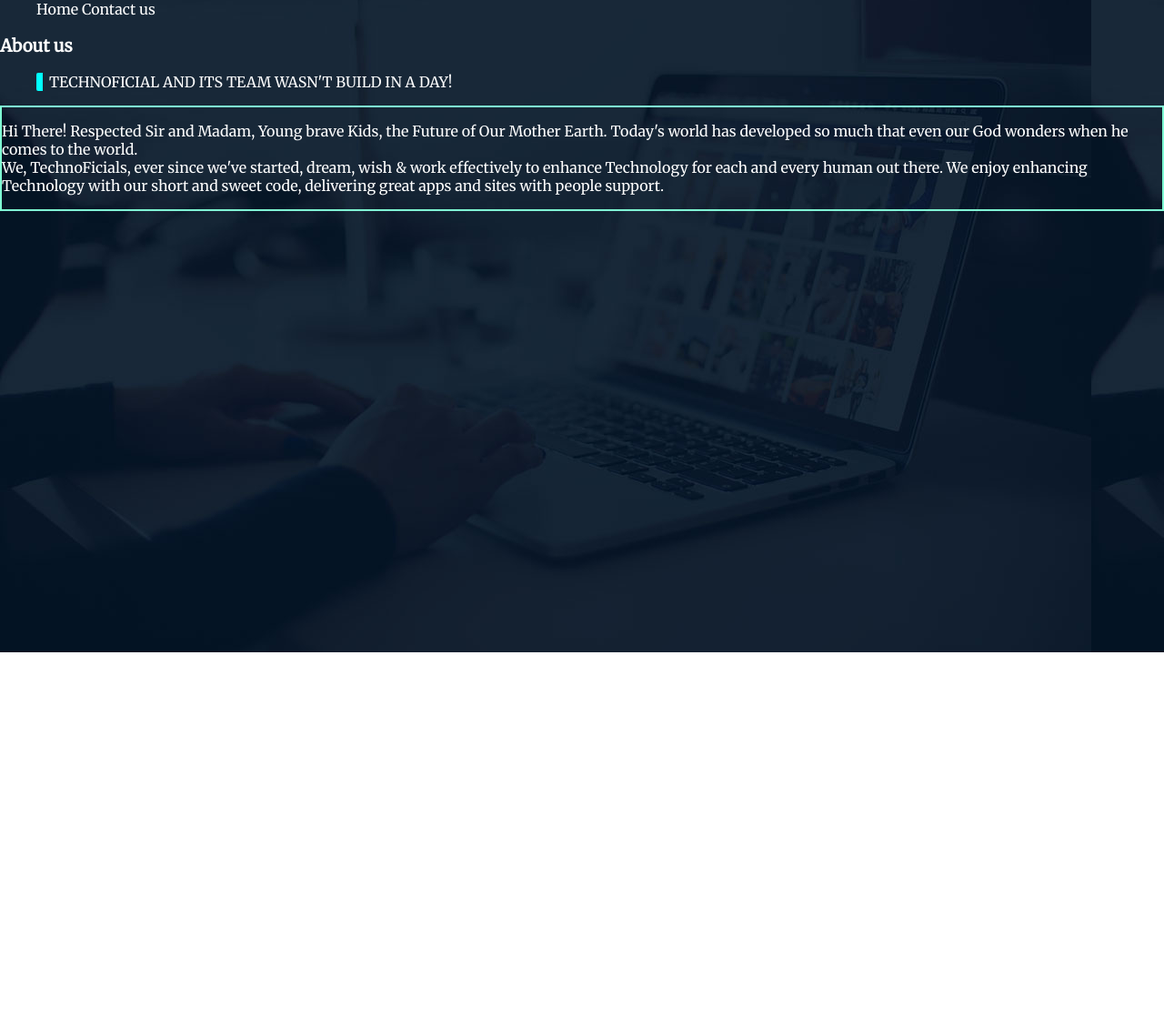
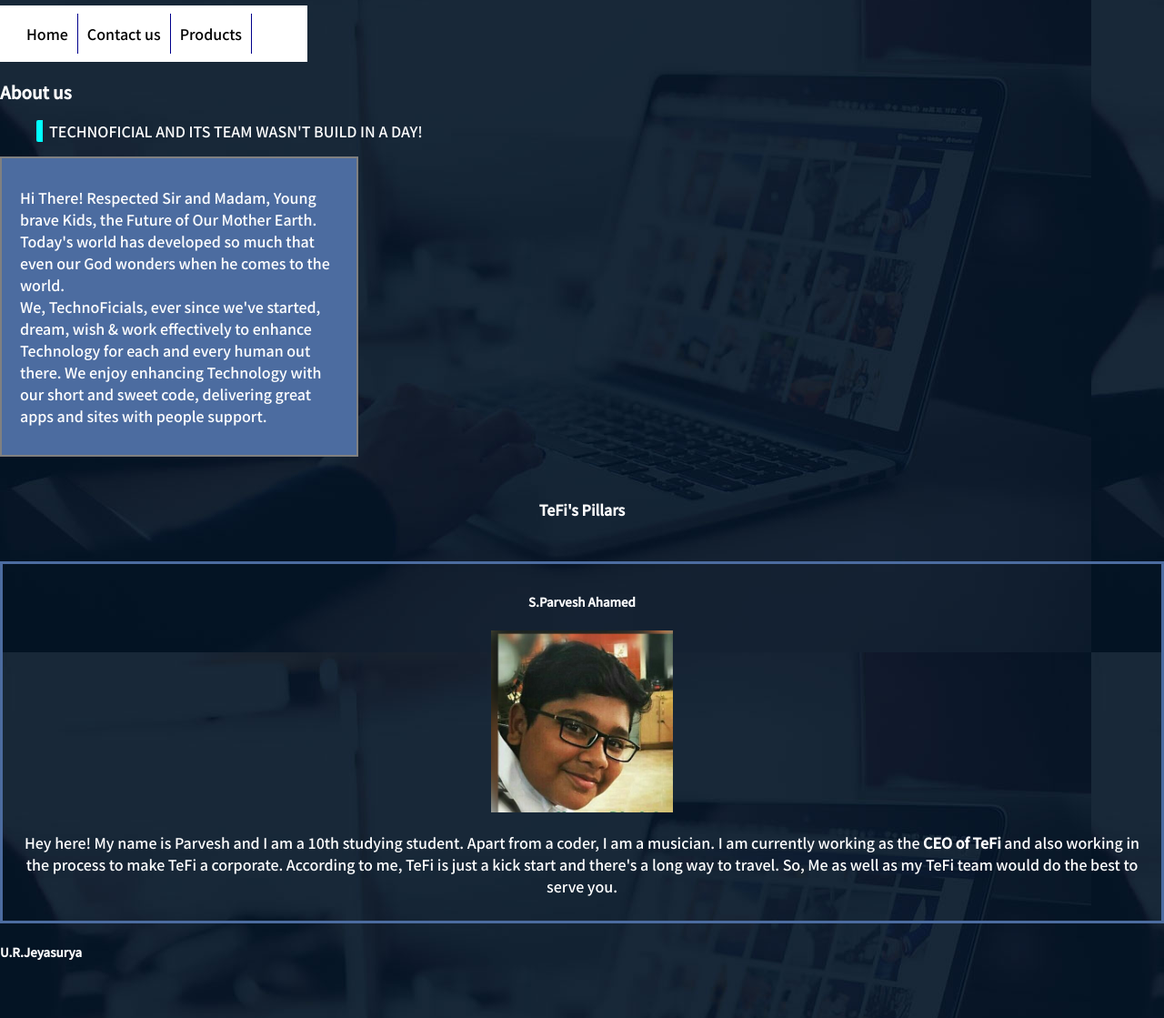
Before and after one commit to sujithkrish17/Webdev-project, a plain HTML site: page index.html in a window 1280 px wide. Shown: the part 83-1202 px from the top of the page at 91% size. Before the commit the page ends 800 px from the top, so only its background shows below. Drawn offline with Linux system fonts and the light colour scheme; a web font is replaced by a local one.

Commit message:
Added few changes

```diff
--- a/index.html
+++ b/index.html
@@ -4,27 +4,57 @@
   <meta charset="UTF-8">
   <meta name="viewport" content="width=device-width, initial-scale=1.0">
   <link rel="stylesheet" href="style.css">
+  <link rel="shortcut icon" href="/TeFi.jpg" type="image/x-icon">
   <title>Technoficial</title>
 </head>
 <body>
-  <div class="back">
   <header>
-    <h1>Technoficial India</h1>
+    <h1>Technoficial</h1>
     <nav>
-      <ul>
+      <ul class="menu">
         <li><a href="#">Home</a></li>
         <li><a href="#">Contact us</a></li>
+        <li><a href="#">Products</a></li>
       </ul>
     </nav>
   </header>
   <main>
-    <h3>About us</h3>
-    <blockquote>Technoficial and its team wasn't build in a day!</blockquote>
-    <div class="welcome"><p>Hi There! Respected Sir and Madam, Young brave Kids, the Future of Our Mother Earth.
-    Today's world has developed so much that even our God wonders when he comes to the world. <br>
-    We, TechnoFicials, ever since we've started, dream, wish & work effectively to enhance Technology for each and every human out there.
-    We enjoy enhancing Technology with our short and sweet code, delivering great apps and sites with people support.</div>
-  </p>
+    <section>
+     <article>
+       <h3>About us</h3>
+       <!--Our quote-->
+       <blockquote>Technoficial and its team wasn't build in a day!</blockquote>
+       <!--Welcome part-->
+        <div class="welcome">
+         <p>Hi There! Respected Sir and Madam, Young brave Kids, the Future of Our Mother Earth.
+         Today's world has developed so much that even our God wonders when he comes to the world. <br>
+         We, TechnoFicials, ever since we've started, dream, wish & work effectively to enhance Technology for each and every human out there.
+         We enjoy enhancing Technology with our short and sweet code, delivering great apps and sites with people support.
+         </p>
+        </div> <br>
+       </article>
+      </section>
+      <section>
+       <article>
+        <h4 id="pill">TeFi's Pillars</h4><br>
+        <!--About Parvesh-->
+        <div class="parvesh">
+         <h5>S.Parvesh Ahamed</h5>
+         <img src="/paruprof.jpg" alt="A photo of Parvesh" >
+         <p>Hey here! My name is Parvesh and I am a 10th studying student. Apart from a coder, I am a musician.
+            I am currently working as the <strong>CEO of TeFi</strong> and also working in the process to make TeFi a corporate.
+            According to me, TeFi is just a kick start and there's a long way to travel. So, Me as well as my TeFi team would do the best to serve you.</p>
+        </div>
+        <!--About Jeya-->
+        <div class="jeya">
+          <h5>U.R.Jeyasurya</h5>
+          <img src="" alt="">
+          <p></p>
+        </div>
+       </article>
+      </section>
+
+
   </main>
 
 </div>
--- a/style.css
+++ b/style.css
@@ -1,9 +1,8 @@
-@import url('https://fonts.googleapis.com/css2?family=Imbue&family=Merriweather&display=swap');
-
+@import url('https://fonts.googleapis.com/css2?family=Noto+Sans+JP:wght@500&family=Yusei+Magic&display=swap');
 body {
   margin: 0px;
   padding: 0px;
-  font-family: 'Merriweather', serif;
+  font-family: 'Noto Sans JP', sans-serif;
   background-image: url('/computer-blue-opacity-background.jpg');
   color:white;
 
@@ -16,27 +15,55 @@ blockquote {
   padding-left: 7px;
 }
 
-ul>li {
-  display: inline;
+.parvesh {
+  border: 3px #4c6ca0 solid;
+  padding: 10px 15px;
+  text-align: center;
 
 }
 
-.welcome {
-  border: 2px solid aquamarine;
-  background-color: transparent;
+img {
+  width: 200px;
+
 }
 
-a {
+#pill {
+  text-align: center;
+  font-weight: bolder;
+}
+
+.welcome {
+  background-color: #4c6ca0;
+  border: 2px solid gray;
+  padding: 15px 20px;
+  max-width: 350px;
+}
+
+.menu {
+  background-color: #ffffff;
+  overflow: auto;
+  width: 300px;
+  padding: 9px 19px;
+
+}
+
+.menu li {
+  list-style: none;
+  border-right: 1px darkblue solid;
+  background-origin: padding-box;
+  float: left;
+  padding: 10px;
+
+}
+
+.menu li a {
+  color: black;
   text-decoration: none;
-  color: white;
+  display: block;
+}
+
+.menu li a:hover {
+  color: coral;
 
 
 }
-
-a:hover {
-  background-color: #6bb9e3 ;
-}
-
-ul>li {
-  list-style: none;
-}
```
Also changed, not shown: paruprof.jpg (added).
